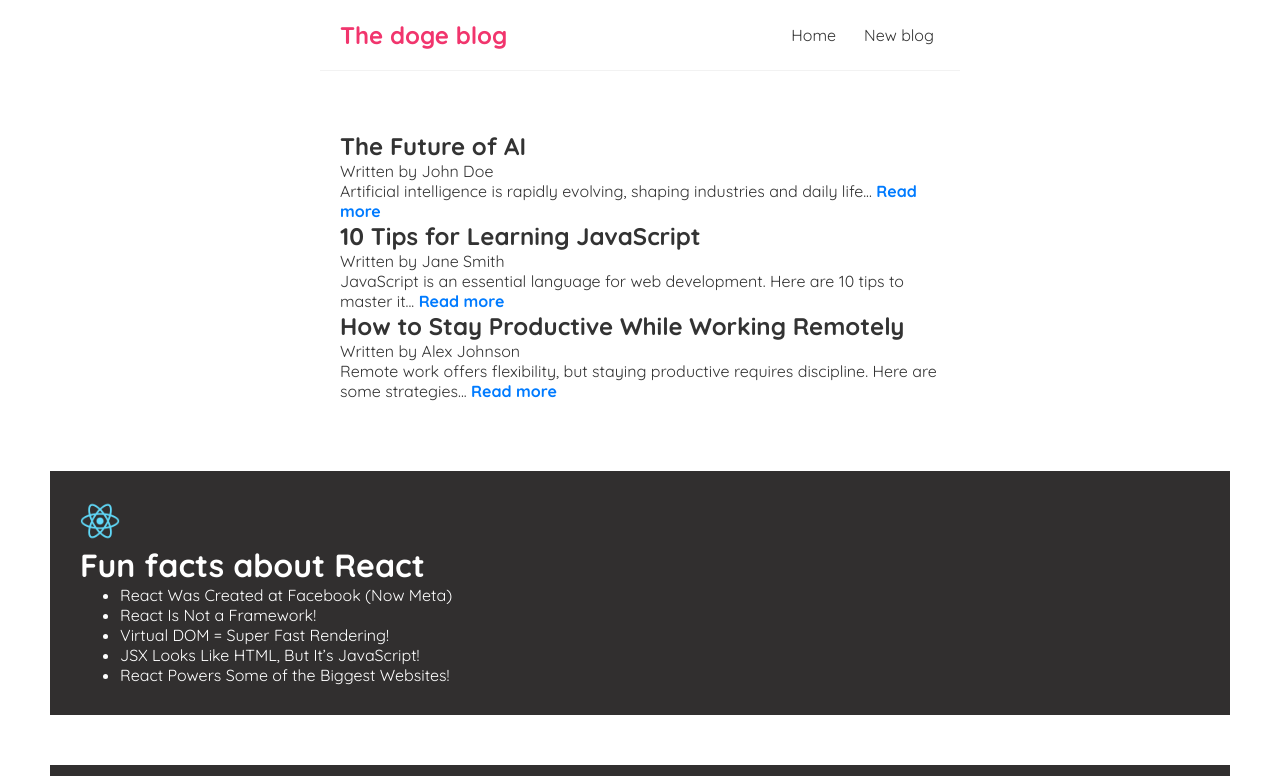
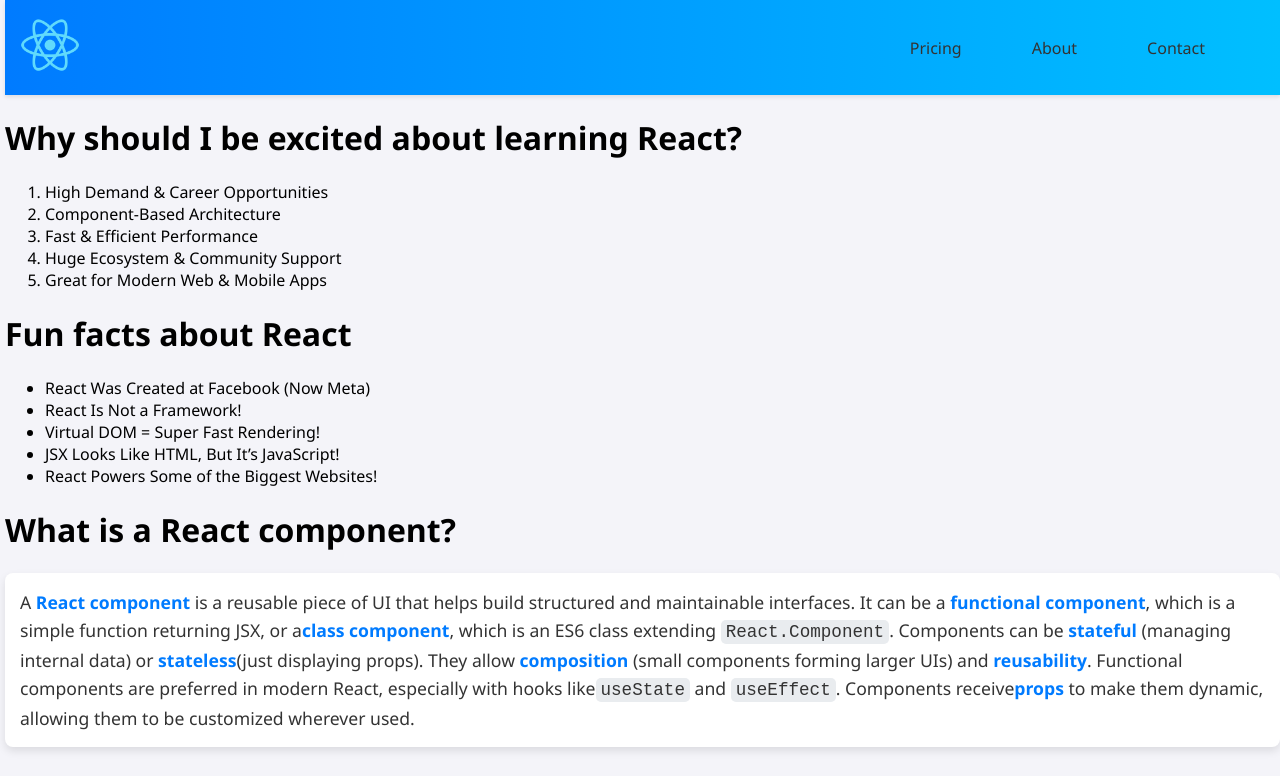
Before and after one commit to adam-rifai/React-app, a React (Create React App) app: page / in a window 1280 px wide. Shown: the top 776 px of the page. Built offline with nearby package versions, Linux system fonts and the light colour scheme.

Commit message:
vesion 1.3

```diff
--- /dev/null
+++ b/src/components/App1.jsx
@@ -0,0 +1,17 @@
+import Container from "./container.jsx";
+import Head from "./header.jsx";
+import ReactComponentExplanation from "../../src/data/info.js";
+const App1 = () => {
+  return (
+    <>
+      <Head />
+      <Container />
+      <h1>What is a React component?</h1>
+      <ReactComponentExplanation />
+      <Container />
+      <footer>&reg; 2025 Rifai Development. All rights reserved</footer>
+    </>
+  );
+};
+
+export default App1;
--- a/src/components/container.jsx
+++ b/src/components/container.jsx
@@ -1,7 +1,7 @@
 const Container = () => {
   return (
     <main className="container">
-      <img src="/logo192.png" alt="react logo" width={40} />
+      {/* <img src="/logo192.png" alt="react logo" width={40} /> */}
       <h1>Fun facts about React</h1>
       <ul>
         <li>React Was Created at Facebook (Now Meta)</li>
--- /dev/null
+++ b/src/components/header.jsx
@@ -0,0 +1,36 @@
+const Header = () => {
+  return (
+    <>
+      <header>
+        <a href="https://react.dev/blog/2023/03/16/introducing-react-dev">
+          <img src="/logo192.png" alt="react logo" />
+        </a>
+        <nav>
+          <ul className="nav-list">
+            <li>
+              <a href="http://www.google.com">Pricing</a>
+            </li>
+            <li>
+              <a href="http://www.facebook.com">About</a>
+            </li>
+            <li>
+              <a href="http://www.x.com">Contact</a>
+            </li>
+          </ul>
+        </nav>
+      </header>
+      <main>
+        <h1>Why should I be excited about learning React?</h1>
+        <ol>
+          <li>High Demand & Career Opportunities</li>
+          <li>Component-Based Architecture</li>
+          <li>Fast & Efficient Performance</li>
+          <li>Huge Ecosystem & Community Support</li>
+          <li>Great for Modern Web & Mobile Apps</li>
+        </ol>
+      </main>
+    </>
+  );
+};
+
+export default Header;
--- /dev/null
+++ b/src/data/info.js
@@ -0,0 +1,25 @@
+/* this is a paragraph which giving a brief definition about a React component---------!>*/
+function ReactComponentExplanation() {
+  return (
+    <p className="paragraph">
+      A <span className="highlight">React component</span> is a reusable piece
+      of UI that helps build structured and maintainable interfaces. It can be a{" "}
+      <span className="highlight">functional component</span>, which is a simple
+      function returning JSX, or a
+      <span className="highlight">class component</span>, which is an ES6 class
+      extending <code className="code">React.Component</code>. Components can be{" "}
+      <span className="highlight">stateful</span> (managing internal data) or{" "}
+      <span className="highlight">stateless</span>
+      (just displaying props). They allow{" "}
+      <span className="highlight">composition</span> (small components forming
+      larger UIs) and <span className="highlight">reusability</span>. Functional
+      components are preferred in modern React, especially with hooks like
+      <code className="code">useState</code> and{" "}
+      <code className="code">useEffect</code>. Components receive
+      <span className="highlight">props</span> to make them dynamic, allowing
+      them to be customized wherever used.
+    </p>
+  );
+}
+
+export default ReactComponentExplanation;
--- a/src/index.js
+++ b/src/index.js
@@ -1,12 +1,12 @@
 import React from "react";
 import ReactDOM from "react-dom/client";
-import "./index.css";
-import App from "./components/App";
+import "./index1.css";
+import App1 from "./components/App1";
 // import { createRoot } from "react-dom/client";
 
 const root = ReactDOM.createRoot(document.getElementById("root"));
 root.render(
   <React.StrictMode>
-    <App />
+    <App1 />
   </React.StrictMode>
 );
--- /dev/null
+++ b/src/index1.css
@@ -0,0 +1,156 @@
+* {
+  box-sizing: border-box; /* Ensures padding and border do not cause overflow */
+}
+
+body,
+html {
+  width: 100%;
+  overflow-x: hidden; /* Prevent horizontal scrolling */
+}
+
+body {
+  margin: 0;
+  padding-left: 5px;
+  background-color: #f4f4f9; /* Softer background color */
+  font-family: "Segoe UI", Tahoma, Geneva, Verdana, sans-serif; /* Modern font stack */
+  display: flex;
+  flex-direction: column;
+  min-height: 100vh;
+}
+
+header {
+  display: flex;
+  padding: 15px; /* Increased padding to provide more space */
+  align-items: center;
+  justify-content: space-between;
+  background: linear-gradient(
+    90deg,
+    #007bff,
+    #00bfff
+  ); /* Gradient background */
+  color: white; /* White text for better contrast */
+  box-shadow: 0 2px 4px rgba(0, 0, 0, 0.1); /* Subtle shadow */
+}
+
+header a {
+  color: white; /* White text for links */
+  text-decoration: none; /* Remove underline */
+  font-weight: 600; /* Bold font weight */
+}
+
+header a:hover {
+  text-decoration: underline; /* Underline on hover */
+}
+
+footer {
+  background: linear-gradient(90deg, #007bff, #00bfff);
+  color: white;
+  text-align: center;
+  padding: 20px;
+  width: 100%;
+  margin-top: auto;
+}
+
+.paragraph {
+  font-size: 1.1rem;
+  line-height: 1.6;
+  color: #333;
+  background-color: #ffffff; /* White background for paragraphs */
+  border-radius: 8px;
+  box-shadow: 0 4px 8px rgba(0, 0, 0, 0.1);
+  margin-bottom: 20px;
+  padding: 15px;
+}
+
+.highlight {
+  font-weight: bold;
+  color: #007bff;
+}
+
+.code {
+  font-family: "Courier New", Courier, monospace; /* Monospace font for code */
+  background-color: #e9ecef;
+  padding: 2px 5px;
+  border-radius: 5px;
+}
+
+.pre {
+  font-family: "Courier New", Courier, monospace;
+  background-color: #e9ecef;
+  padding: 15px;
+  border-radius: 5px;
+  overflow-x: auto;
+}
+
+.nav-list {
+  display: flex;
+  align-items: center;
+  padding: 0px;
+  list-style-type: none;
+  margin-right: 40px;
+}
+
+.nav-list li {
+  margin-left: 30px; /* Increased margin to create more space */
+}
+
+.nav-list li a {
+  text-decoration: none; /* Remove underline */
+  color: #333; /* Default link color */
+  font-weight: 500; /* Medium font weight */
+  transition: color 0.3s ease; /* Smooth color transition */
+  padding: 30px 20px; /* Adjusted padding to add more space between the links */
+}
+
+.nav-list li a:hover {
+  color: #007bff; /* Change color on hover */
+}
+
+/* Add a nice background color and font for the body */
+body {
+  background-color: #f4f4f9; /* Soft background color */
+  font-family: "Segoe UI", Tahoma, Geneva, Verdana, sans-serif; /* Modern font stack */
+}
+
+/* Optional: Add a gradient background for the header */
+header {
+  background: linear-gradient(
+    90deg,
+    #007bff,
+    #00bfff
+  ); /* Gradient background */
+  color: white; /* White text for better contrast */
+}
+
+/* Style the links in the header */
+header a {
+  color: white; /* White text for links */
+  text-decoration: none; /* Remove underline */
+  font-weight: 600; /* Bold font weight */
+}
+
+header a:hover {
+  text-decoration: underline; /* Underline on hover */
+}
+
+/* Responsive Design */
+@media (max-width: 768px) {
+  .nav-list {
+    flex-direction: column;
+    align-items: flex-end;
+  }
+
+  .nav-list li {
+    margin-left: 10px;
+    margin-bottom: 10px;
+  }
+
+  header {
+    flex-direction: column;
+    align-items: flex-start;
+  }
+}
+
+header img {
+  width: 60px;
+}
```
